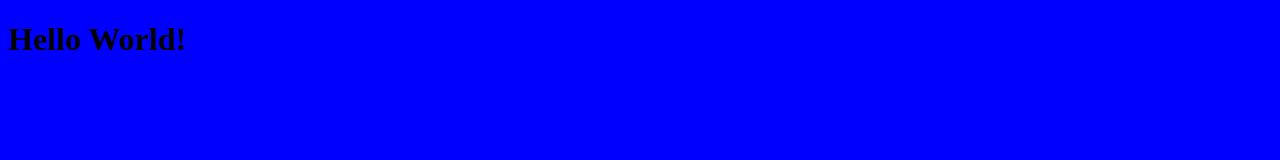
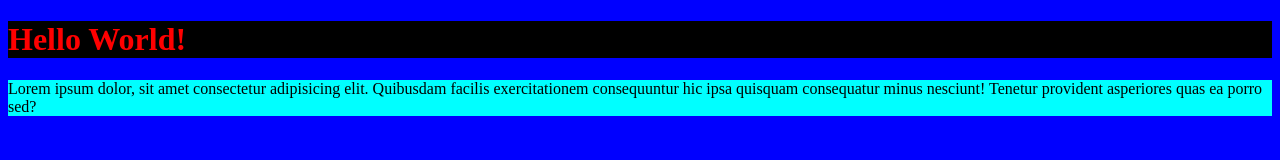
Before and after one commit to Jyothiumar/simple, a plain HTML site: page index.html in a window 1280 px wide. Drawn offline with Linux system fonts and the light colour scheme.

Commit message:
file updated

```diff
--- a/app.css
+++ b/app.css
@@ -1,3 +1,10 @@
 body {
   background-color: blue;
 }
+h1 {
+  background-color: black;
+  color: red;
+}
+p {
+  background-color: aqua;
+}
--- a/index.html
+++ b/index.html
@@ -7,8 +7,12 @@
     <title>Document</title>
     <link rel="stylesheet" href="./app.css" />
   </head>
-
   <body>
     <h1>Hello World!</h1>
+    <p>
+      Lorem ipsum dolor, sit amet consectetur adipisicing elit. Quibusdam
+      facilis exercitationem consequuntur hic ipsa quisquam consequatur minus
+      nesciunt! Tenetur provident asperiores quas ea porro sed?
+    </p>
   </body>
 </html>
```
